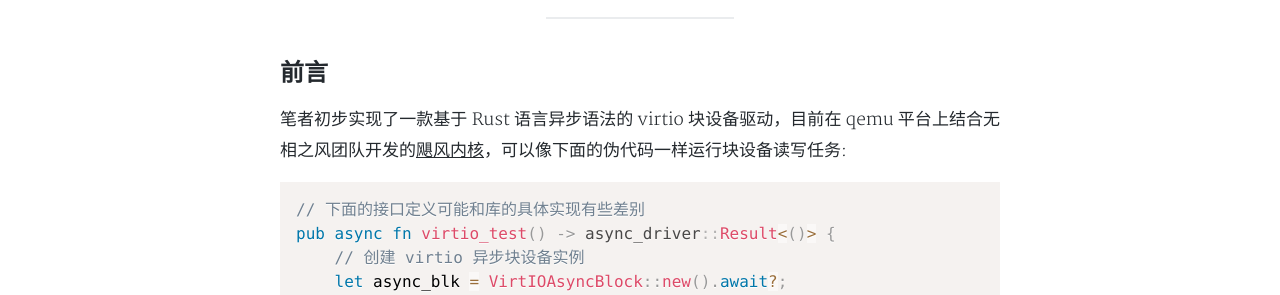
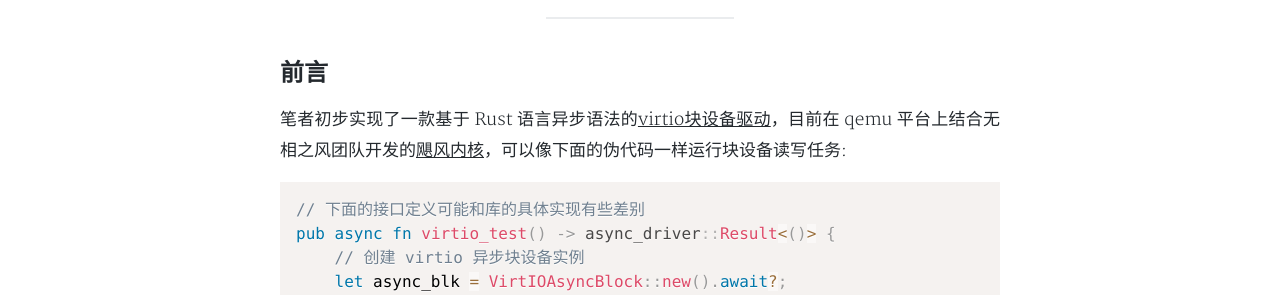
Before and after one commit to HUST-OS/qf.rs, a Jekyll site: the page built from _posts/2021-05-26-异步版virtio块设备驱动实现.md, in a window 1280 px wide and 900 px high, scrolled down 428 px. Shown: the part 151-446 px from the top of the window. Built offline with Jekyll 4.4.1, drawn with Linux system fonts in a browser that asks for light colours; nearby versions of some CDN libraries; a style sheet for code colours, icons or effects is not loaded; some of the changed lines change nothing that is shown.

Commit message:
small fix

````diff
--- a/_posts/2021-05-26-异步版virtio块设备驱动实现.md
+++ b/_posts/2021-05-26-异步版virtio块设备驱动实现.md
@@ -10,7 +10,7 @@ tags: Rust 异步 virtio
 ---
 
 ## 前言
-笔者初步实现了一款基于 Rust 语言异步语法的 virtio 块设备驱动，目前在 qemu 平台上结合无相之风团队开发的[飓风内核](https://github.com/HUST-OS/tornado-os)，可以像下面的伪代码一样运行块设备读写任务:
+笔者初步实现了一款基于 Rust 语言异步语法的[virtio块设备驱动](https://github.com/HUST-OS/async-virtio-driver)，目前在 qemu 平台上结合无相之风团队开发的[飓风内核](https://github.com/HUST-OS/tornado-os)，可以像下面的伪代码一样运行块设备读写任务:
 ```Rust
 // 下面的接口定义可能和库的具体实现有些差别
 pub async fn virtio_test() -> async_driver::Result<()> {
````
